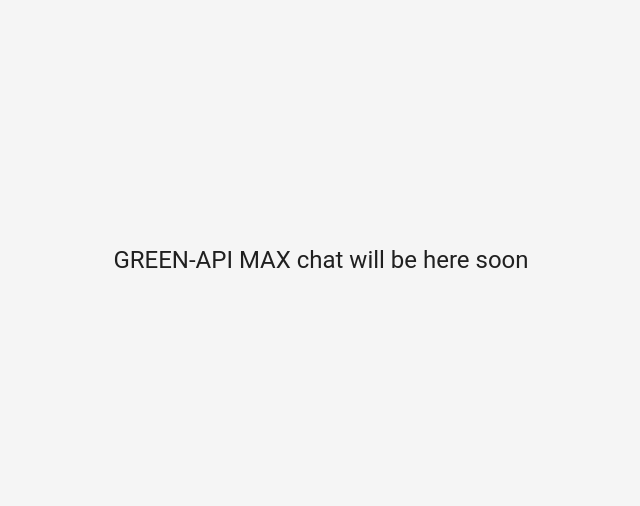
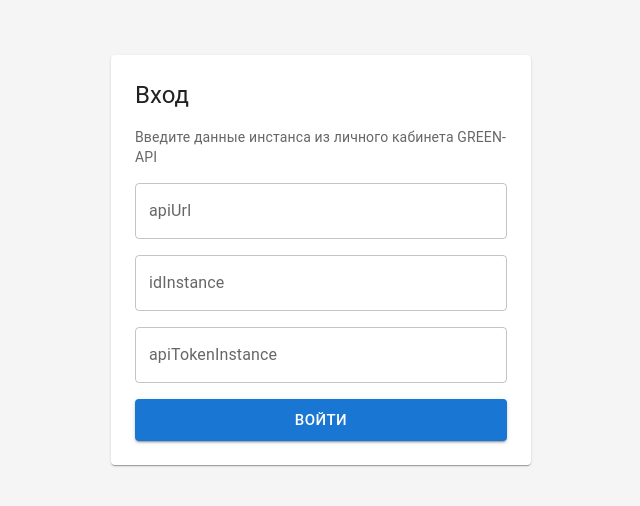
Before and after one commit to psemirukhin/green-api-test-project, a React app: page / in a window 1280 px wide. Shown: the part 140-646 px from the top of the page, without its empty margins (319-959 px from the left). Built offline with nearby package versions, Linux system fonts and the light colour scheme.

Commit message:
Add login screen with apiUrl and getStateInstance validation

```diff
--- a/src/App.js
+++ b/src/App.js
@@ -1,25 +1,13 @@
-import { Box, Typography } from '@mui/material';
-import { makeStyles } from '@mui/styles';
-
-const useStyles = makeStyles((theme) => ({
-  root: {
-    minHeight: '100vh',
-    display: 'flex',
-    alignItems: 'center',
-    justifyContent: 'center',
-    padding: theme.spacing(2),
-    backgroundColor: theme.palette.grey[100],
-  },
-}));
+import { useApp } from './context/AppContext';
+import LoginScreen from './screens/LoginScreen';
+import ChatCreateScreen from './screens/ChatCreateScreen';
 
 export default function App() {
-  const classes = useStyles();
+  const { isAuthenticated } = useApp();
 
-  return (
-    <Box className={classes.root}>
-      <Typography variant="h5" component="h1" align="center">
-        GREEN-API MAX chat will be here soon
-      </Typography>
-    </Box>
-  );
+  if (!isAuthenticated) {
+    return <LoginScreen />;
+  }
+
+  return <ChatCreateScreen />;
 }
--- /dev/null
+++ b/src/api/greenApi.js
@@ -0,0 +1,20 @@
+function normalizeApiUrl(apiUrl) {
+  return apiUrl.replace(/\/+$/, '');
+}
+
+export function buildApiUrl(credentials, method) {
+  const { apiUrl, idInstance, apiTokenInstance } = credentials;
+  return `${normalizeApiUrl(apiUrl)}/waInstance${idInstance}/${method}/${apiTokenInstance}`;
+}
+
+export async function getStateInstance(credentials) {
+  const response = await fetch(buildApiUrl(credentials, 'getStateInstance'));
+
+  if (!response.ok) {
+    const error = new Error('Не удалось проверить данные инстанса');
+    error.status = response.status;
+    throw error;
+  }
+
+  return response.json();
+}
--- /dev/null
+++ b/src/context/AppContext.js
@@ -0,0 +1,69 @@
+import { createContext, useContext, useState } from 'react';
+
+const STORAGE_KEY = 'green-api-credentials';
+
+const emptyCredentials = () => ({
+  apiUrl: '',
+  idInstance: '',
+  apiTokenInstance: '',
+});
+
+const readStoredCredentials = () => {
+  try {
+    const raw = localStorage.getItem(STORAGE_KEY);
+    if (!raw) {
+      return emptyCredentials();
+    }
+    const parsed = JSON.parse(raw);
+    return {
+      apiUrl: parsed.apiUrl || '',
+      idInstance: parsed.idInstance || '',
+      apiTokenInstance: parsed.apiTokenInstance || '',
+    };
+  } catch {
+    return emptyCredentials();
+  }
+};
+
+const AppContext = createContext(null);
+
+export function AppProvider({ children }) {
+  const [credentials, setCredentialsState] = useState(readStoredCredentials);
+
+  const isAuthenticated = Boolean(
+    credentials.apiUrl &&
+      credentials.idInstance &&
+      credentials.apiTokenInstance
+  );
+
+  const login = (next) => {
+    const value = {
+      apiUrl: next.apiUrl.trim().replace(/\/+$/, ''),
+      idInstance: next.idInstance.trim(),
+      apiTokenInstance: next.apiTokenInstance.trim(),
+    };
+    setCredentialsState(value);
+    localStorage.setItem(STORAGE_KEY, JSON.stringify(value));
+  };
+
+  const logout = () => {
+    setCredentialsState(emptyCredentials());
+    localStorage.removeItem(STORAGE_KEY);
+  };
+
+  return (
+    <AppContext.Provider
+      value={{ credentials, isAuthenticated, login, logout }}
+    >
+      {children}
+    </AppContext.Provider>
+  );
+}
+
+export function useApp() {
+  const context = useContext(AppContext);
+  if (!context) {
+    throw new Error('useApp must be used within AppProvider');
+  }
+  return context;
+}
--- a/src/index.js
+++ b/src/index.js
@@ -2,14 +2,17 @@
 import { createRoot } from 'react-dom/client';
 import { CssBaseline, ThemeProvider, createTheme } from '@mui/material';
 import App from './App';
+import { AppProvider } from './context/AppContext';
 
 const theme = createTheme();
 
 createRoot(document.getElementById('root')).render(
   <StrictMode>
     <ThemeProvider theme={theme}>
-      <CssBaseline />
-      <App />
+      <AppProvider>
+        <CssBaseline />
+        <App />
+      </AppProvider>
     </ThemeProvider>
   </StrictMode>
 );
--- /dev/null
+++ b/src/screens/ChatCreateScreen.js
@@ -0,0 +1,51 @@
+import { Box, Button, Paper, Typography } from '@mui/material';
+import { makeStyles } from '@mui/styles';
+import { useApp } from '../context/AppContext';
+
+const useStyles = makeStyles((theme) => ({
+  root: {
+    minHeight: '100vh',
+    display: 'flex',
+    alignItems: 'center',
+    justifyContent: 'center',
+    padding: theme.spacing(2),
+    backgroundColor: theme.palette.grey[100],
+  },
+  paper: {
+    padding: theme.spacing(3),
+    width: '100%',
+    maxWidth: 420,
+    display: 'flex',
+    flexDirection: 'column',
+    gap: theme.spacing(2),
+  },
+  header: {
+    display: 'flex',
+    alignItems: 'center',
+    justifyContent: 'space-between',
+    gap: theme.spacing(1),
+  },
+}));
+
+export default function ChatCreateScreen() {
+  const classes = useStyles();
+  const { logout } = useApp();
+
+  return (
+    <Box className={classes.root}>
+      <Paper className={classes.paper}>
+        <Box className={classes.header}>
+          <Typography variant="h5" component="h1">
+            Новый чат
+          </Typography>
+          <Button onClick={logout} color="inherit">
+            Выйти
+          </Button>
+        </Box>
+        <Typography color="text.secondary">
+          Экран заготовки: ввод номера получателя появится здесь.
+        </Typography>
+      </Paper>
+    </Box>
+  );
+}
--- /dev/null
+++ b/src/screens/LoginScreen.js
@@ -0,0 +1,149 @@
+import { useState } from 'react';
+import {
+  Alert,
+  Box,
+  Button,
+  CircularProgress,
+  Paper,
+  TextField,
+  Typography,
+} from '@mui/material';
+import { makeStyles } from '@mui/styles';
+import { getStateInstance } from '../api/greenApi';
+import { useApp } from '../context/AppContext';
+
+const useStyles = makeStyles((theme) => ({
+  root: {
+    minHeight: '100vh',
+    display: 'flex',
+    alignItems: 'center',
+    justifyContent: 'center',
+    padding: theme.spacing(2),
+    backgroundColor: theme.palette.grey[100],
+  },
+  paper: {
+    padding: theme.spacing(3),
+    width: '100%',
+    maxWidth: 420,
+    display: 'flex',
+    flexDirection: 'column',
+    gap: theme.spacing(2),
+  },
+  submit: {
+    marginTop: theme.spacing(1),
+  },
+}));
+
+const STATE_MESSAGES = {
+  notAuthorized: 'Инстанс не авторизован в мессенджере MAX',
+  blocked: 'Аккаунт MAX заблокирован',
+  starting: 'Инстанс запускается, попробуйте позже',
+  pendingPassword: 'Требуется пароль двухфакторной аутентификации',
+  suspended:
+    'На аккаунте временные ограничения. Вход возможен, но отправка может быть ограничена',
+};
+
+export default function LoginScreen() {
+  const classes = useStyles();
+  const { login } = useApp();
+
+  const [apiUrl, setApiUrl] = useState('');
+  const [idInstance, setIdInstance] = useState('');
+  const [apiTokenInstance, setApiTokenInstance] = useState('');
+  const [error, setError] = useState('');
+  const [loading, setLoading] = useState(false);
+
+  const handleSubmit = async (event) => {
+    event.preventDefault();
+    setError('');
+
+    const credentials = {
+      apiUrl: apiUrl.trim().replace(/\/+$/, ''),
+      idInstance: idInstance.trim(),
+      apiTokenInstance: apiTokenInstance.trim(),
+    };
+
+    if (
+      !credentials.apiUrl ||
+      !credentials.idInstance ||
+      !credentials.apiTokenInstance
+    ) {
+      setError('Заполните все поля');
+      return;
+    }
+
+    setLoading(true);
+
+    try {
+      const data = await getStateInstance(credentials);
+      const state = data.stateInstance;
+
+      if (state === 'authorized' || state === 'suspended') {
+        login(credentials);
+        return;
+      }
+
+      setError(STATE_MESSAGES[state] || `Неизвестное состояние инстанса: ${state}`);
+    } catch (err) {
+      if (err.status === 401 || err.status === 403 || err.status === 404) {
+        setError('Неверный apiUrl, idInstance или apiTokenInstance');
+      } else {
+        setError(err.message || 'Ошибка сети. Проверьте соединение и данные');
+      }
+    } finally {
+      setLoading(false);
+    }
+  };
+
+  return (
+    <Box className={classes.root}>
+      <Paper className={classes.paper} component="form" onSubmit={handleSubmit}>
+        <Typography variant="h5" component="h1">
+          Вход
+        </Typography>
+        <Typography variant="body2" color="text.secondary">
+          Введите данные инстанса из личного кабинета GREEN-API
+        </Typography>
+
+        {error ? <Alert severity="error">{error}</Alert> : null}
+
+        <TextField
+          label="apiUrl"
+          value={apiUrl}
+          onChange={(event) => setApiUrl(event.target.value)}
+          placeholder="https://3100.api.green-api.com"
+          fullWidth
+          autoComplete="url"
+          disabled={loading}
+        />
+        <TextField
+          label="idInstance"
+          value={idInstance}
+          onChange={(event) => setIdInstance(event.target.value)}
+          fullWidth
+          autoComplete="username"
+          disabled={loading}
+        />
+        <TextField
+          label="apiTokenInstance"
+          type="password"
+          value={apiTokenInstance}
+          onChange={(event) => setApiTokenInstance(event.target.value)}
+          fullWidth
+          autoComplete="current-password"
+          disabled={loading}
+        />
+        <Button
+          className={classes.submit}
+          type="submit"
+          variant="contained"
+          size="large"
+          disabled={loading}
+          startIcon={loading ? <CircularProgress size={18} color="inherit" /> : null}
+        >
+          {loading ? 'Проверка...' : 'Войти'}
+        </Button>
+      </Paper>
+    </Box>
+  );
+}
```
